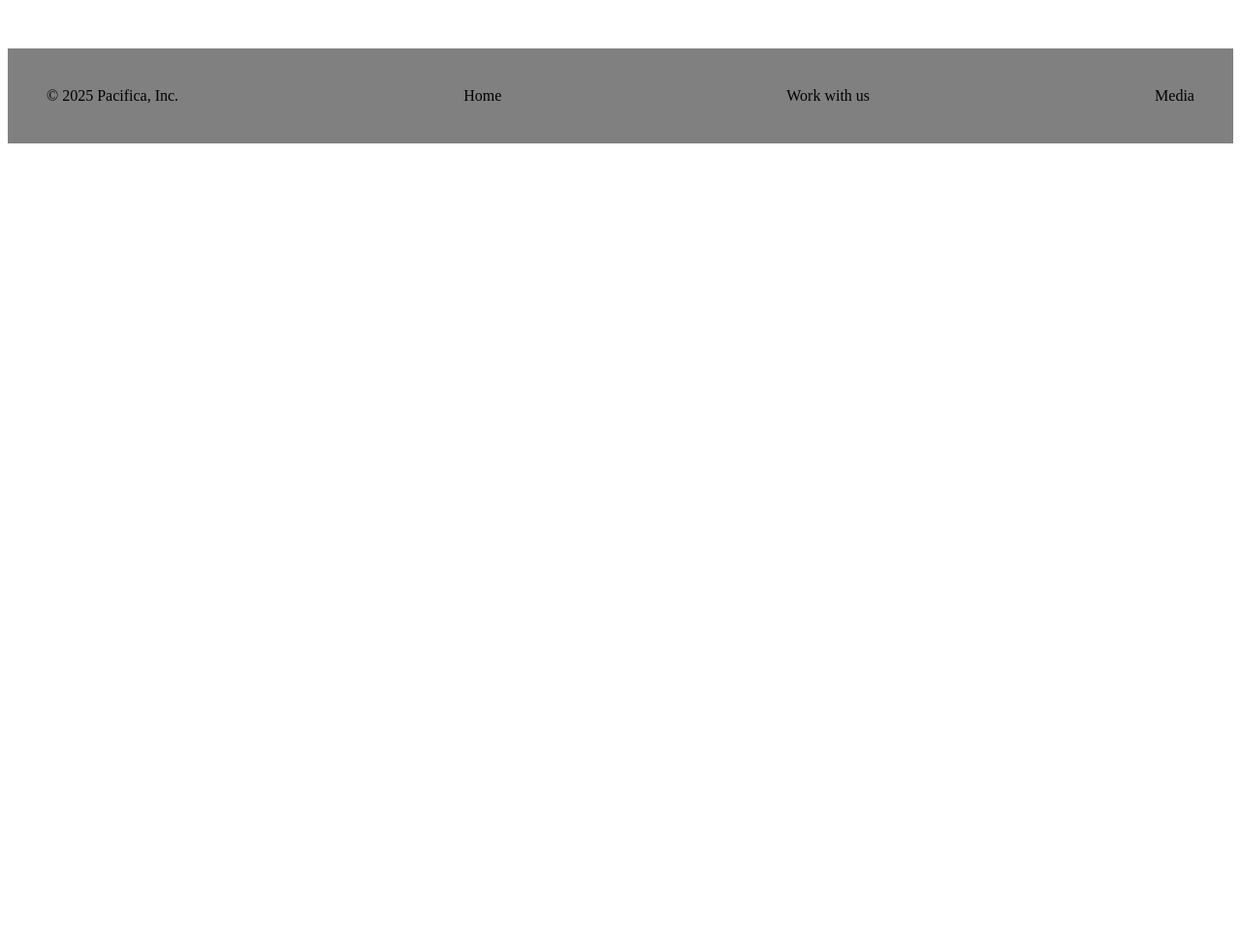
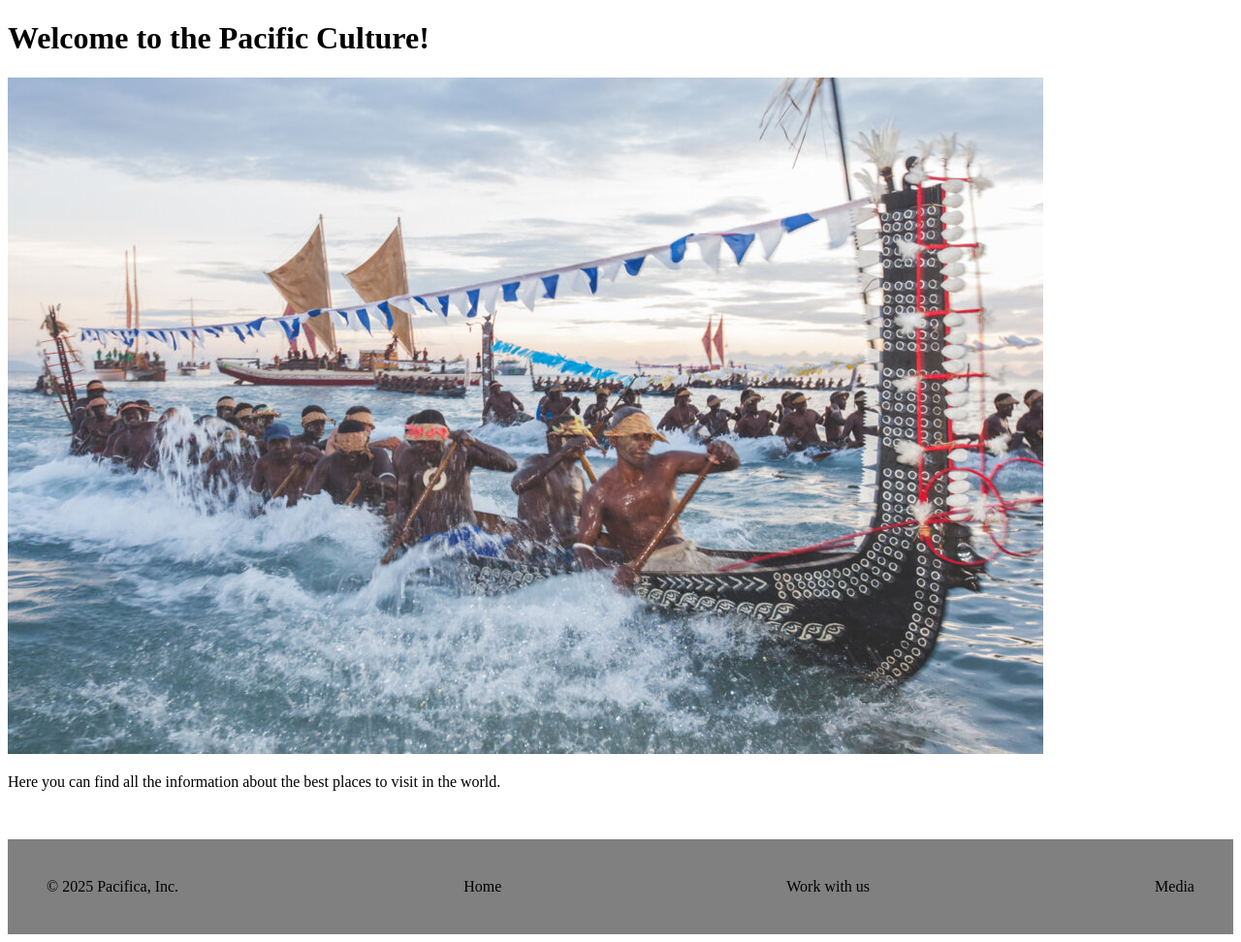
Before and after one commit to jedi24garcia/Pacifica_Project, a Django app: page / in a window 1280 px wide. Shown: the part 188-1160 px from the top of the page at 97% size. Before the commit the page ends 336 px from the top, so only its background shows below. Run offline with Django 5.2, Linux system fonts and the light colour scheme.

Commit message:
created homepage and modified base html

```diff
--- a/PacificaProject/settings.py
+++ b/PacificaProject/settings.py
@@ -119,6 +119,8 @@ USE_TZ = True
 
 STATIC_URL = 'static/'
 STATICFILES_DIRS = [BASE_DIR / "static"]
+MEDIA_URL = '/media/'
+MEDIA_ROOT = BASE_DIR / 'media'
 
 # Default primary key field type
 # https://docs.djangoproject.com/en/5.1/ref/settings/#default-auto-field
--- a/accounts/views.py
+++ b/accounts/views.py
@@ -18,7 +18,7 @@ def UserLogin(request):
       user = authenticate(request, username=username, password=password)
       if user is not None:
         login(request, user)
-        return redirect('base') # redirect to home after login
+        return redirect('homepage') # redirect to home after login
       else:
          messages.error(request, "Invalid username or password")
     else:
@@ -35,7 +35,7 @@ def UserSignUp(request):
       user = form.save()
       login(request, user)
       messages.success(request, "Signup successful! Please login.")
-      return redirect('base') # redirect to hom after signup
+      return redirect('login') # redirect to hom after signup
     else:
       print("Form is not valid:", form.errors)
   else:
@@ -67,4 +67,4 @@ def LogoutView(request):
     username = User.username
     if username != None:
         logout(request)
-        return redirect('base')
+        return redirect('homepage')
--- a/templates/base.html
+++ b/templates/base.html
@@ -10,7 +10,7 @@
 
 <body>
   <header class="main-header">
-  <a href="{% url 'base' %}" class="main-title">
+  <a href="{% url 'homepage' %}" class="main-title">
     <h1>Pacifica Cultures Learning & Research Application</h1>
   </a>
     <div class="authentication">
@@ -31,7 +31,7 @@
       &copy; 2025 Pacifica, Inc.
     </div>
     <div>
-      <a href="{% url 'base' %}" class="home-button">Home</a>
+      <a href="{% url 'homepage' %}" class="home-button">Home</a>
     </div>
     <div>
       Work with us
--- /dev/null
+++ b/travel/templates/homepage.html
@@ -0,0 +1,7 @@
+{% extends 'base.html' %}
+{% block content %}
+    <h1>Welcome to the Pacific Culture!</h1>
+    {% load static %}
+    <img src="{% static 'sample.jpg' %}" alt="Pacific Culture" />
+    <p>Here you can find all the information about the best places to visit in the world.</p>
+{% endblock %}
--- a/travel/urls.py
+++ b/travel/urls.py
@@ -2,5 +2,5 @@ from django.urls import path
 from . import views
 
 urlpatterns = [
-  path('', views.home, name='base'),
+  path('', views.base, name='homepage'),
 ]
--- a/travel/views.py
+++ b/travel/views.py
@@ -1,5 +1,5 @@
 from django.shortcuts import render
 
 # Create your views here.
-def home(request):
-  return render(request, 'base.html')
+def base(request):
+  return render(request, 'homepage.html')
```
Also changed, not shown: db.sqlite3, static/sample.jpg (added), 2 other files.
